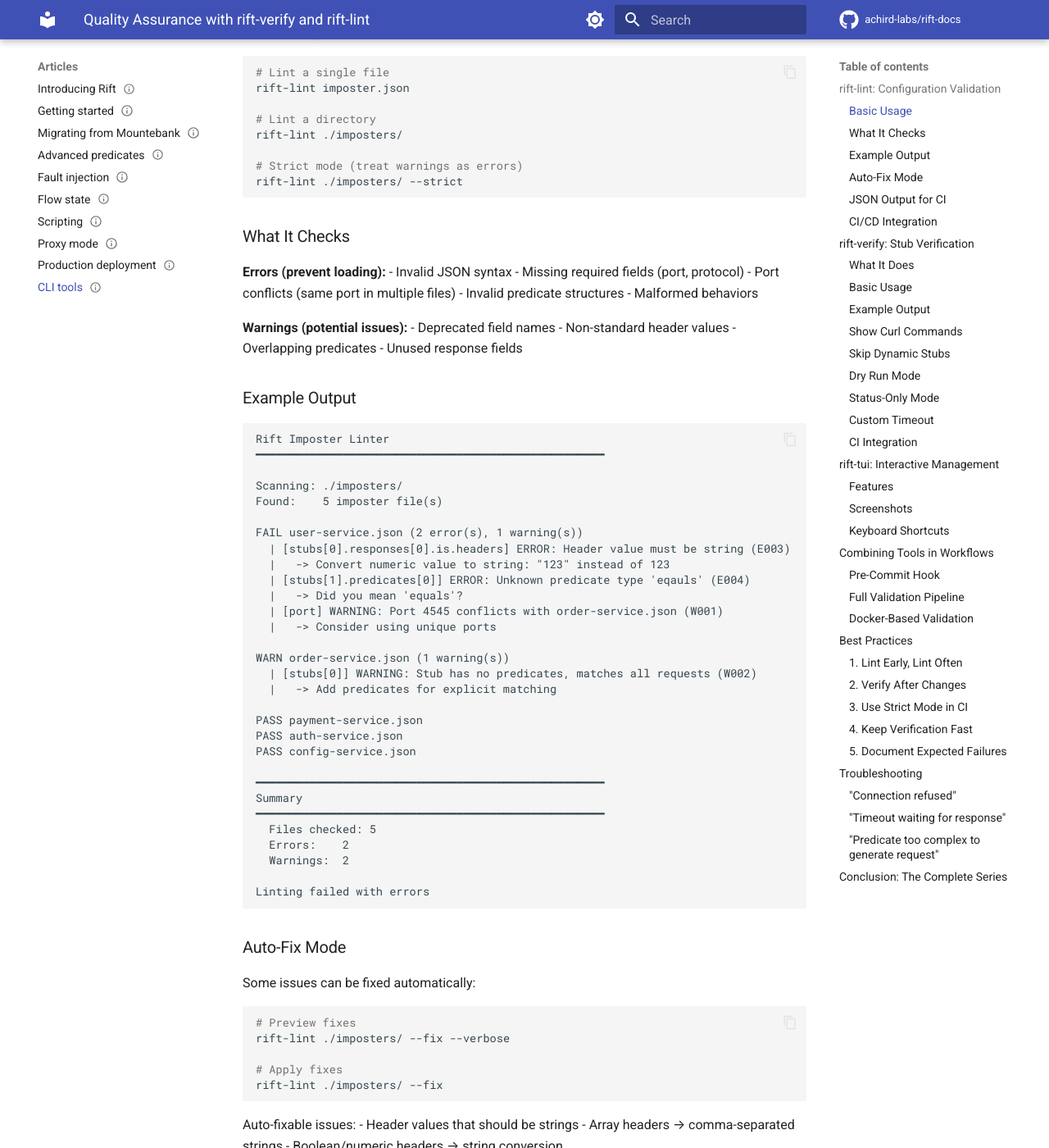
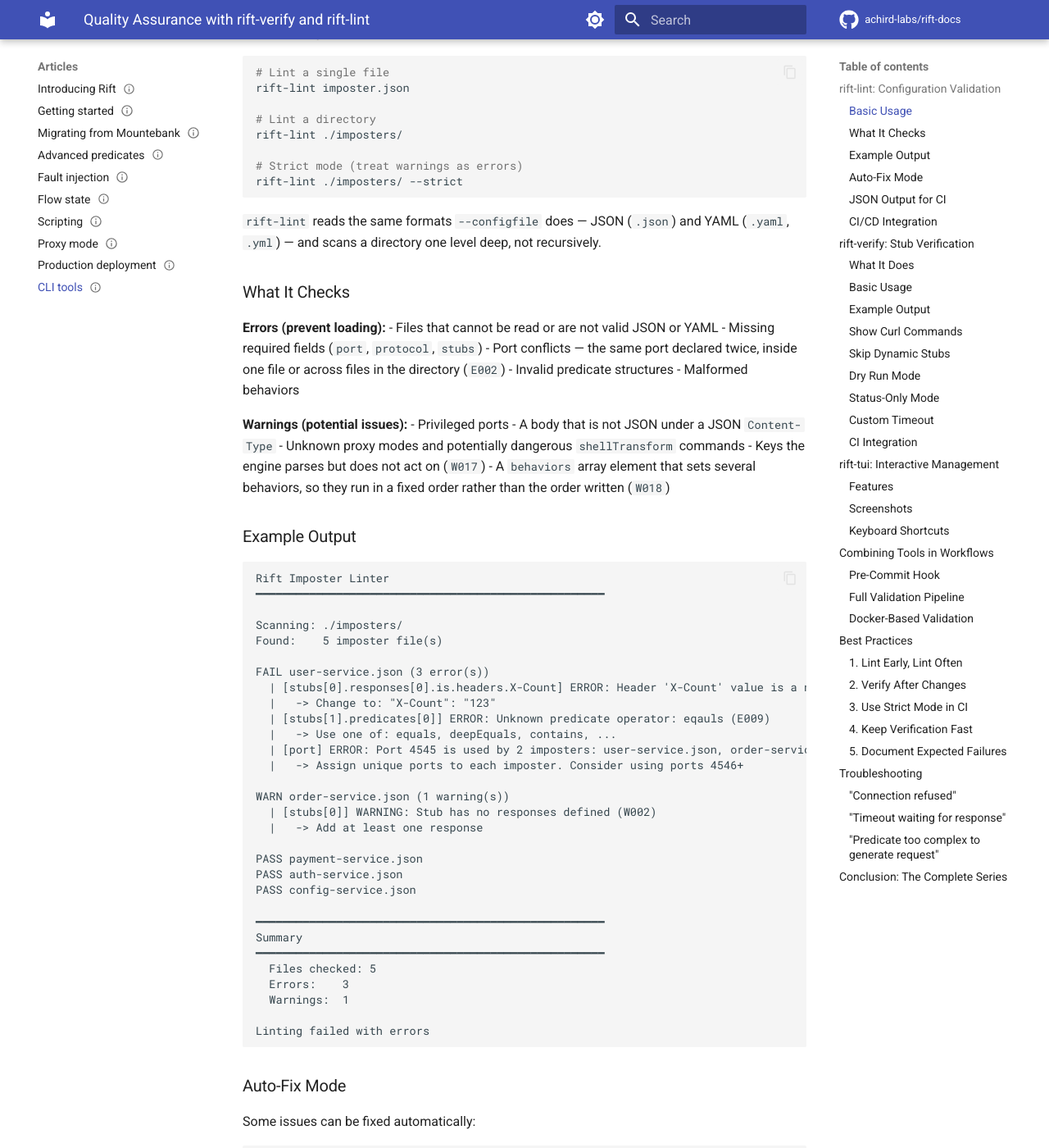
Before and after one commit to achird-labs/rift-docs, an MkDocs documentation site: the page built from docs/articles/10-cli-tools.md, in a window 1280 px wide and 1400 px high, scrolled down 532 px. Shown: the whole window at 82% size. Built offline with MkDocs 1.6.1 and Material for MkDocs 9.7.7, drawn with Linux system fonts in a browser that asks for light colours; comment, search, counter and statistics services are not loaded; some of the changed text lies outside the part shown.

Commit message:
docs: reconcile the hub with rift 0.18.1 and the current SDK releases (#37)
Bump the rift, rift-java, rift-scala and rift-go pins to their current
releases and correct the article prose that rift 0.18.x made wrong:
cross-file rift-lint E002 and real lint codes, proxy-response behaviors
running before recording, addDecorateBehavior/addWaitBehavior semantics,
rift save, and the _rift.fault evaluation order. Hold the rift-node pin
until its npm publishing is fixed (rift-node#184).

````diff
--- a/docs/articles/10-cli-tools.md
+++ b/docs/articles/10-cli-tools.md
@@ -38,20 +38,26 @@
 rift-lint ./imposters/ --strict
 ```
 
+`rift-lint` reads the same formats `--configfile` does — JSON (`.json`) and YAML (`.yaml`, `.yml`) —
+and scans a directory one level deep, not recursively.
+
 ### What It Checks
 
 **Errors (prevent loading):**
-- Invalid JSON syntax
-- Missing required fields (port, protocol)
-- Port conflicts (same port in multiple files)
+- Files that cannot be read or are not valid JSON or YAML
+- Missing required fields (`port`, `protocol`, `stubs`)
+- Port conflicts — the same port declared twice, inside one file or across files in the directory
+  (`E002`)
 - Invalid predicate structures
 - Malformed behaviors
 
 **Warnings (potential issues):**
-- Deprecated field names
-- Non-standard header values
-- Overlapping predicates
-- Unused response fields
+- Privileged ports
+- A body that is not JSON under a JSON `Content-Type`
+- Unknown proxy modes and potentially dangerous `shellTransform` commands
+- Keys the engine parses but does not act on (`W017`)
+- A `behaviors` array element that sets several behaviors, so they run in a fixed order rather than
+  the order written (`W018`)
 
 ### Example Output
 
@@ -62,17 +68,17 @@
 Scanning: ./imposters/
 Found:    5 imposter file(s)
 
-FAIL user-service.json (2 error(s), 1 warning(s))
-  | [stubs[0].responses[0].is.headers] ERROR: Header value must be string (E003)
-  |   -> Convert numeric value to string: "123" instead of 123
-  | [stubs[1].predicates[0]] ERROR: Unknown predicate type 'eqauls' (E004)
-  |   -> Did you mean 'equals'?
-  | [port] WARNING: Port 4545 conflicts with order-service.json (W001)
-  |   -> Consider using unique ports
+FAIL user-service.json (3 error(s))
+  | [stubs[0].responses[0].is.headers.X-Count] ERROR: Header 'X-Count' value is a number, must be a string (E019)
+  |   -> Change to: "X-Count": "123"
+  | [stubs[1].predicates[0]] ERROR: Unknown predicate operator: eqauls (E009)
+  |   -> Use one of: equals, deepEquals, contains, ...
+  | [port] ERROR: Port 4545 is used by 2 imposters: user-service.json, order-service.json (E002)
+  |   -> Assign unique ports to each imposter. Consider using ports 4546+
 
 WARN order-service.json (1 warning(s))
-  | [stubs[0]] WARNING: Stub has no predicates, matches all requests (W002)
-  |   -> Add predicates for explicit matching
+  | [stubs[0]] WARNING: Stub has no responses defined (W002)
+  |   -> Add at least one response
 
 PASS payment-service.json
 PASS auth-service.json
@@ -82,8 +88,8 @@
 Summary
 ━━━━━━━━━━━━━━━━━━━━━━━━━━━━━━━━━━━━━━━━━━━━━━━━━━━━
   Files checked: 5
-  Errors:    2
-  Warnings:  2
+  Errors:    3
+  Warnings:  1
 
 Linting failed with errors
 ```
@@ -93,17 +99,17 @@
 Some issues can be fixed automatically:
 
 ```bash
-# Preview fixes
-rift-lint ./imposters/ --fix --verbose
-
-# Apply fixes
 rift-lint ./imposters/ --fix
 ```
 
-Auto-fixable issues:
-- Header values that should be strings
-- Array headers → comma-separated strings
-- Boolean/numeric headers → string conversion
+`--fix` corrects value shapes in `is.headers` (the `E018`, `E019` and `E020` findings):
+- A number → the same number as a string
+- A boolean → the same boolean as a string
+- An array containing a non-string element → each element quoted in place (a string-only array is
+  already legal and is left alone)
+
+It rewrites JSON files only; a YAML file, a templated file, or a file that repeats a key is reported
+but never rewritten.
 
 ### JSON Output for CI
 
@@ -114,16 +120,16 @@
 ```json
 {
   "files_checked": 5,
-  "errors": 2,
-  "warnings": 2,
+  "errors": 3,
+  "warnings": 1,
   "issues": [
     {
       "severity": "error",
-      "code": "E003",
-      "message": "Header value must be string",
+      "code": "E019",
+      "message": "Header 'X-Count' value is a number, must be a string",
       "file": "user-service.json",
-      "location": "stubs[0].responses[0].is.headers",
-      "suggestion": "Convert numeric value to string"
+      "location": "stubs[0].responses[0].is.headers.X-Count",
+      "suggestion": "Change to: \"X-Count\": \"123\""
     }
   ]
 }
@@ -143,13 +149,10 @@
     steps:
       - uses: actions/checkout@v4
 
-      - name: Install rift-lint
+      - name: Lint configurations
         run: |
-          curl -L https://github.com/achird-labs/rift/releases/latest/download/rift-lint-linux-x64.tar.gz | tar xz
-          sudo mv rift-lint /usr/local/bin/
-
-      - name: Lint configurations
-        run: rift-lint ./fixtures/ --strict --output json > lint-results.json
+          docker run --rm -v ${{ github.workspace }}:/imposters \
+            zainalpour/rift-lint:latest fixtures/ --strict --output json > lint-results.json
 
       - name: Upload results
         if: failure()
````
Also changed, not shown: docs/articles/01-introducing-rift.md (+1 -2 lines), docs/articles/05-fault-injection.md (+5 -3 lines), docs/articles/08-proxy-mode.md (+39 -12 lines), docs/meta/sync-policy.md (+1 -1 lines), 1 other file.
